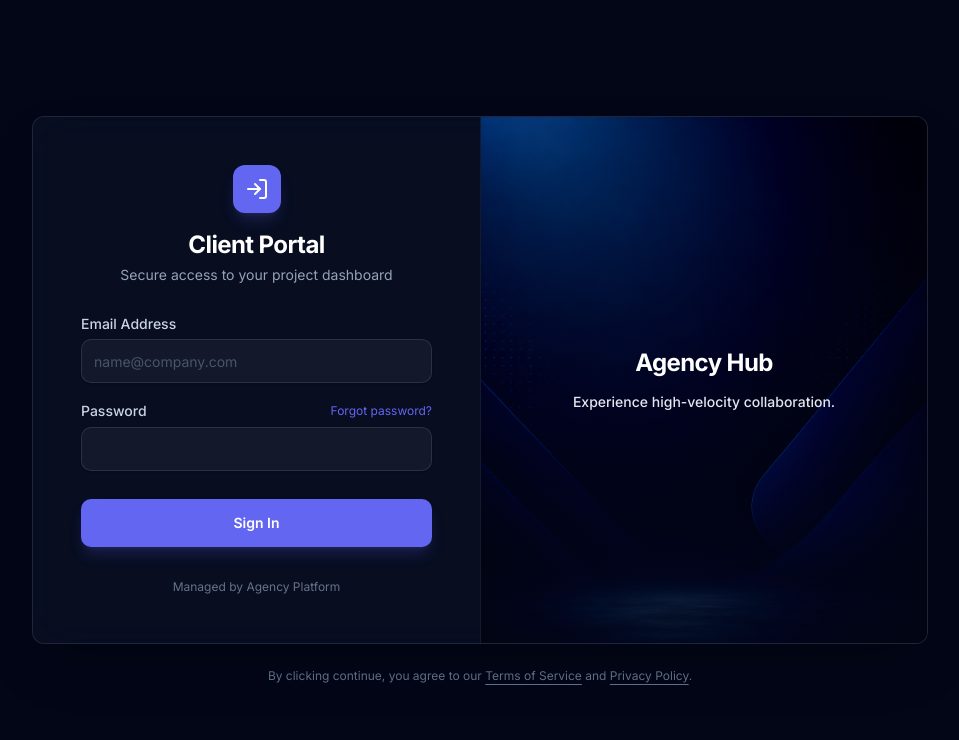
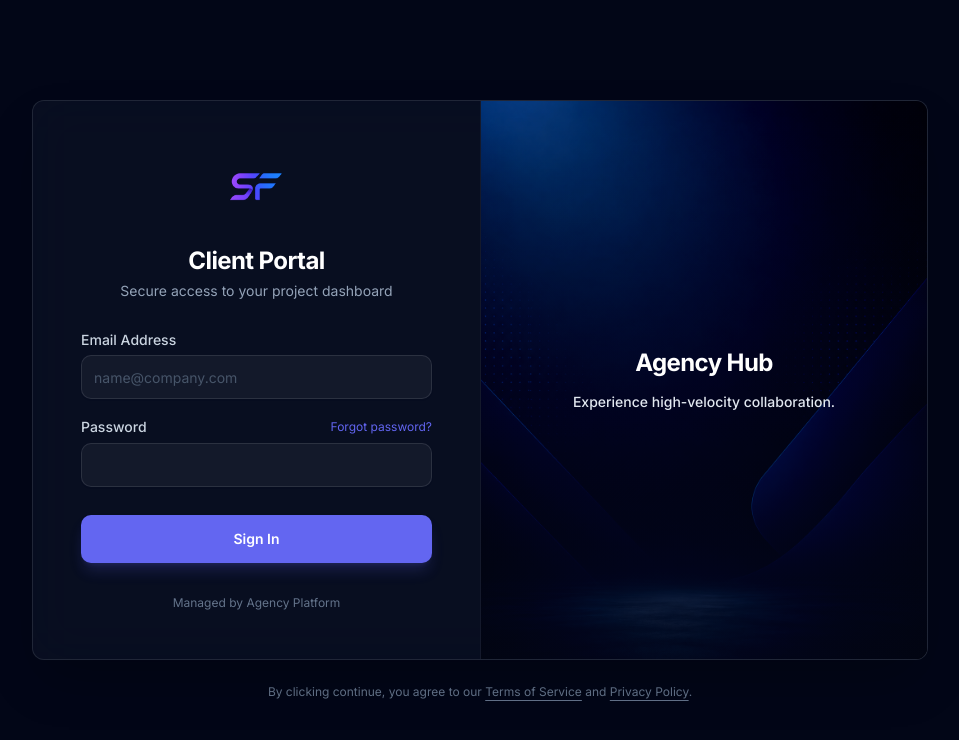
Before and after one commit to 555-Satyajit/client-mangement, a React (Vite) app: page /login in a window 1280 px wide. Shown: the top 740 px of the page, without its empty margins (160-1119 px from the left). Built offline with nearby package versions, Linux system fonts and the light colour scheme.

Commit message:
added logo in client login

```diff
--- a/src/components/login-form.jsx
+++ b/src/components/login-form.jsx
@@ -6,7 +6,6 @@ import { Input } from "@/components/ui/input"
 import { Label } from "@/components/ui/label"
 import { useApp } from "@/context/AppContext"
 import { useNavigate } from "react-router-dom"
-import { LogIn } from "lucide-react"
 
 export function LoginForm({
   className,
@@ -30,8 +29,8 @@ export function LoginForm({
           <form className="p-6 md:p-12" onSubmit={handleSubmit}>
             <div className="flex flex-col gap-8">
               <div className="flex flex-col items-center text-center">
-                <div className="w-12 h-12 bg-primary rounded-xl flex items-center justify-center mb-4 shadow-lg shadow-primary/20">
-                  <LogIn className="text-white" size={24} />
+                <div className="mb-4">
+                  <img src="/logo_client.png" alt="Logo" className="h-20 w-auto object-contain" />
                 </div>
                 <h1 className="text-2xl font-bold tracking-tight text-white">Client Portal</h1>
                 <p className="text-sm text-slate-400 mt-1">
```
Also changed, not shown: public/logo_client.png (added). Lines whose indentation alone changed are shown as unchanged.
